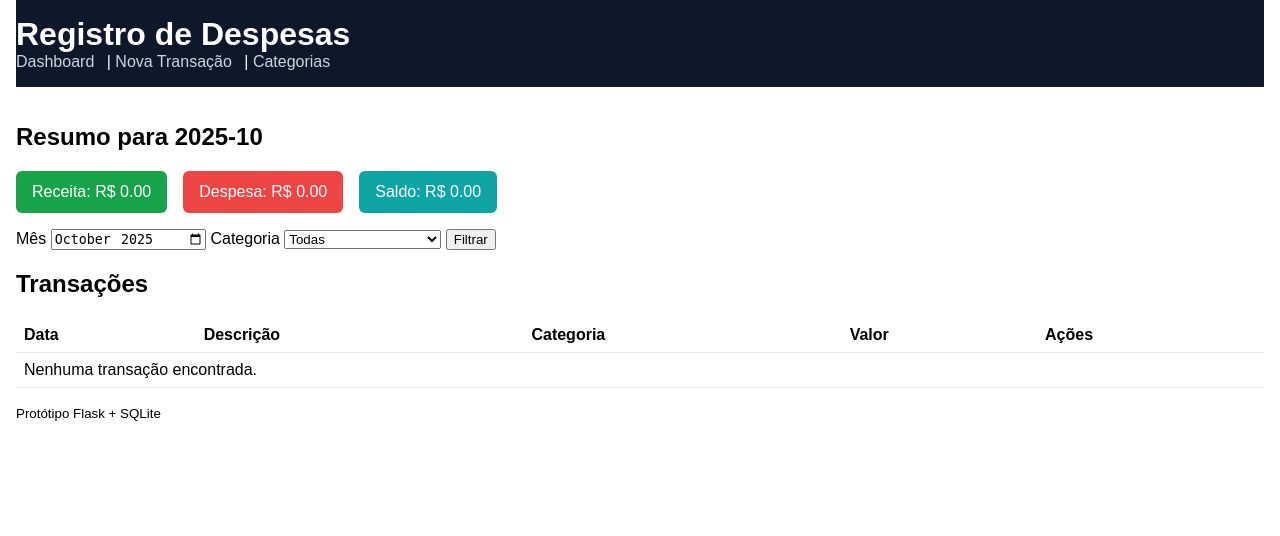
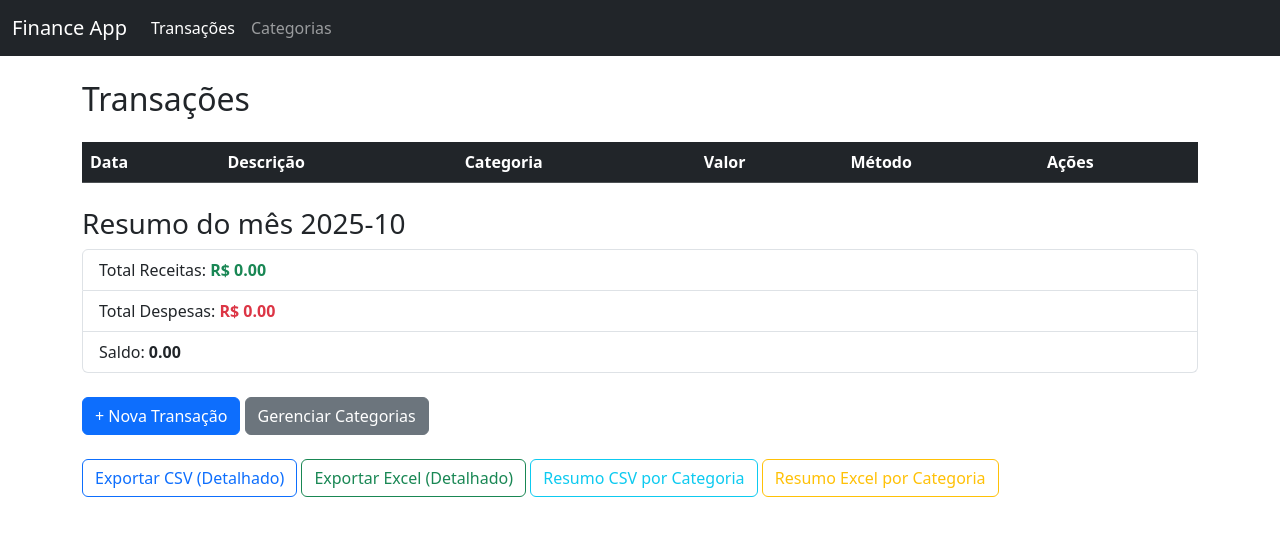
Before and after one commit to OLoading/Hack-Bro, a Flask app: page / in a window 1280 px wide. Shown: the top 536 px of the page. Run offline with Flask 3, Linux system fonts and the light colour scheme; lists and menus that the app fills with data are empty; parts of the project's set-up code (start-up, migrations or seed data) failed here and were passed over.

Commit message:
Implementação Completa
Co-Authored-By: POT1n <176447572+POT1n@users.noreply.github.com>

```diff
--- a/Templates/base.html
+++ b/Templates/base.html
@@ -1,33 +1,48 @@
 <!doctype html>
-<html lang="pt-BR">
+<html lang="pt-br">
   <head>
     <meta charset="utf-8">
-  <title>Registro de Despesas</title>
-  <link rel="stylesheet" href="{{ url_for('static', filename='styles.css') }}">
+    <title>Finance App</title>
+    <link href="https://cdn.jsdelivr.net/npm/bootstrap@5.3.3/dist/css/bootstrap.min.css" rel="stylesheet">
   </head>
   <body>
-  <header>
-    <h1>Registro de Despesas</h1>
-    <nav>
-      <a href="{{ url_for('index') }}">Dashboard</a> |
-      <a href="{{ url_for('new_transaction') }}">Nova Transação</a> |
-      <a href="{{ url_for('categories_view') }}">Categorias</a>
+
+    <!-- Navbar -->
+    <nav class="navbar navbar-expand-lg navbar-dark bg-dark">
+      <div class="container-fluid">
+        <a class="navbar-brand" href="{{ url_for('index') }}">Finance App</a>
+        <button class="navbar-toggler" type="button" data-bs-toggle="collapse" data-bs-target="#navbarNav">
+          <span class="navbar-toggler-icon"></span>
+        </button>
+        <div class="collapse navbar-collapse" id="navbarNav">
+          <ul class="navbar-nav me-auto">
+            <li class="nav-item">
+              <a class="nav-link {% if request.endpoint == 'index' %}active{% endif %}" href="{{ url_for('index') }}">Transações</a>
+            </li>
+            <li class="nav-item">
+              <a class="nav-link {% if request.endpoint in ['categories_view','edit_category'] %}active{% endif %}" href="{{ url_for('categories_view') }}">Categorias</a>
+            </li>
+          </ul>
+        </div>
+      </div>
     </nav>
-  </header>
-  <main>
+
+    <!-- Conteúdo principal -->
+    <div class="container py-4">
       {% with messages = get_flashed_messages(with_categories=true) %}
         {% if messages %}
-        <ul class="flashes">
-          {% for cat, msg in messages %}
-            <li class="flash-{{ cat }}">{{ msg }}</li>
+          {% for category, message in messages %}
+            <div class="alert alert-{{ 'success' if category=='success' else 'danger' if category=='error' else category }} alert-dismissible fade show" role="alert">
+              {{ message }}
+              <button type="button" class="btn-close" data-bs-dismiss="alert"></button>
+            </div>
           {% endfor %}
-        </ul>
         {% endif %}
       {% endwith %}
+
       {% block content %}{% endblock %}
-  </main>
-  <footer>
-    <small>Protótipo Flask + SQLite</small>
-  </footer>
+    </div>
+
+    <script src="https://cdn.jsdelivr.net/npm/bootstrap@5.3.3/dist/js/bootstrap.bundle.min.js"></script>
   </body>
 </html>
--- a/Templates/index.html
+++ b/Templates/index.html
@@ -1,51 +1,61 @@
 {% extends "base.html" %}
 {% block content %}
-  <section class="summary">
-    <h2>Resumo para {{ month }}</h2>
-    <div class="cards">
-      <div class="card income">Receita: R$ {{ '{:.2f}'.format(total_income) }}</div>
-      <div class="card expense">Despesa: R$ {{ '{:.2f}'.format(total_expense) }}</div>
-      <div class="card balance">Saldo: R$ {{ '{:.2f}'.format(balance) }}</div>
-    </div>
-  </section>
+<h2 class="mb-4">Transações</h2>
 
-  <section class="filters">
-    <form method="get" action="{{ url_for('index') }}">
-      <label>Mês <input type="month" name="month" value="{{ month }}"></label>
-      <label>Categoria
-        <select name="category">
-          <option value="">Todas</option>
-          {% for c in categories %}
-            <option value="{{ c.id }}">{{ c.name }} [{{ c.type }}]</option>
-          {% endfor %}
-        </select>
-      </label>
-      <button type="submit">Filtrar</button>
-    </form>
-  </section>
-
-  <section class="transactions">
-    <h2>Transações</h2>
-    <table>
-      <thead><tr><th>Data</th><th>Descrição</th><th>Categoria</th><th>Valor</th><th>Ações</th></tr></thead>
+<table class="table table-striped table-hover">
+  <thead class="table-dark">
+    <tr>
+      <th>Data</th>
+      <th>Descrição</th>
+      <th>Categoria</th>
+      <th>Valor</th>
+      <th>Método</th>
+      <th>Ações</th>
+    </tr>
+  </thead>
   <tbody>
     {% for t in transactions %}
     <tr>
-          <td>{{ t.date.strftime('%Y-%m-%d') }}</td>
-          <td>{{ t.description or '' }}</td>
-          <td>{{ t.category.name if t.category else '—' }}</td>
-          <td class="{{ 'income' if t.category and t.category.type=='income' else 'expense' }}">R$ {{ '{:.2f}'.format(t.amount) }}</td>
+      <td>{{ t.date.strftime('%d/%m/%Y') }}</td>
+      <td>{{ t.description }}</td>
       <td>
-            <a href="{{ url_for('edit_transaction', id=t.id) }}">Editar</a>
-            <form action="{{ url_for('delete_transaction', id=t.id) }}" method="post" style="display:inline">
-              <button type="submit">Excluir</button>
+        <span class="badge" style="background-color: {{ t.category.color if t.category else '#6c757d' }}">
+          {{ t.category.name if t.category else '' }}
+        </span>
+      </td>
+      <td class="{{ 'text-success' if t.category and t.category.type=='income' else 'text-danger' }}">
+        R$ {{ '%.2f'|format(t.amount) }}
+      </td>
+      <td>{{ t.payment_method }}</td>
+      <td>
+        <a href="{{ url_for('edit_transaction', id=t.id) }}" class="btn btn-sm btn-warning">Editar</a>
+        <form action="{{ url_for('delete_transaction', id=t.id) }}" method="post" style="display:inline;">
+          <button type="submit" class="btn btn-sm btn-danger" onclick="return confirm('Excluir esta transação?')">Excluir</button>
         </form>
       </td>
     </tr>
-        {% else %}
-        <tr><td colspan="5">Nenhuma transação encontrada.</td></tr>
     {% endfor %}
   </tbody>
 </table>
-  </section>
+
+<div class="mt-4">
+  <h3>Resumo do mês {{ month }}</h3>
+  <ul class="list-group">
+    <li class="list-group-item">Total Receitas: <span class="text-success fw-bold">R$ {{ '%.2f'|format(total_income) }}</span></li>
+    <li class="list-group-item">Total Despesas: <span class="text-danger fw-bold">R$ {{ '%.2f'|format(total_expense) }}</span></li>
+    <li class="list-group-item">Saldo: <span class="fw-bold">{{ '%.2f'|format(balance) }}</span></li>
+  </ul>
+</div>
+
+<div class="mt-4">
+  <a href="{{ url_for('new_transaction') }}" class="btn btn-primary">+ Nova Transação</a>
+  <a href="{{ url_for('categories_view') }}" class="btn btn-secondary">Gerenciar Categorias</a>
+</div>
+
+<div class="mt-4">
+  <a href="{{ url_for('export_csv') }}" class="btn btn-outline-primary">Exportar CSV (Detalhado)</a>
+  <a href="{{ url_for('export_excel') }}" class="btn btn-outline-success">Exportar Excel (Detalhado)</a>
+  <a href="{{ url_for('export_summary_csv') }}" class="btn btn-outline-info">Resumo CSV por Categoria</a>
+  <a href="{{ url_for('export_summary_excel') }}" class="btn btn-outline-warning">Resumo Excel por Categoria</a>
+</div>
 {% endblock %}
--- a/app.py
+++ b/app.py
@@ -1,10 +1,13 @@
-from flask import Flask, render_template, redirect, url_for, request, flash
+from flask import Flask, render_template, redirect, url_for, request, flash, Response, send_file
 from config import Config
 from models import db, Category, Transaction
 from forms import TransactionForm, CategoryForm
 from datetime import date
 from decimal import Decimal
 import os
+import csv
+import pandas as pd
+from io import StringIO, BytesIO
 
 def create_app():
     app = Flask(__name__)
@@ -114,6 +117,10 @@ def create_app():
         flash('Transação removida', 'info')
         return redirect(url_for('index'))
 
+    # -------------------------------
+    # CRUD de Categorias
+    # -------------------------------
+
     @app.route('/categories', methods=['GET','POST'])
     def categories_view():
         form = CategoryForm()
@@ -126,7 +133,144 @@ def create_app():
         categories = Category.query.order_by(Category.type).all()
         return render_template('categories.html', categories=categories, form=form)
 
+    @app.route('/categories/<int:id>/edit', methods=['GET','POST'])
+    def edit_category(id):
+        c = Category.query.get_or_404(id)
+        form = CategoryForm(obj=c)
+        if form.validate_on_submit():
+            c.name = form.name.data
+            c.type = form.type.data
+            c.color = form.color.data
+            db.session.commit()
+            flash('Categoria atualizada', 'success')
+            return redirect(url_for('categories_view'))
+        categories = Category.query.order_by(Category.type).all()
+        return render_template('categories.html', categories=categories, form=form, edit_id=c.id)
+
+    @app.route('/categories/<int:id>/delete', methods=['POST'])
+    def delete_category(id):
+        c = Category.query.get_or_404(id)
+        db.session.delete(c)
+        db.session.commit()
+        flash('Categoria removida', 'info')
+        return redirect(url_for('categories_view'))
+
+        # -------------------------------
+    # Exportação CSV e Excel (detalhado)
+    # -------------------------------
+
+    @app.route('/export/csv')
+    def export_csv():
+        transactions = Transaction.query.order_by(Transaction.date.desc()).all()
+
+        output = StringIO()
+        writer = csv.writer(output)
+        writer.writerow(['Data', 'Descrição', 'Categoria', 'Tipo', 'Valor', 'Método'])
+        for t in transactions:
+            writer.writerow([
+                t.date.strftime('%d/%m/%Y'),
+                t.description,
+                t.category.name if t.category else '',
+                t.category.type if t.category else '',
+                str(t.amount),
+                t.payment_method
+            ])
+
+        output.seek(0)
+        return Response(
+            output.getvalue(),
+            mimetype="text/csv",
+            headers={"Content-Disposition": "attachment;filename=relatorio.csv"}
+        )
+
+    @app.route('/export/excel')
+    def export_excel():
+        transactions = Transaction.query.order_by(Transaction.date.desc()).all()
+
+        data = []
+        for t in transactions:
+            data.append({
+                'Data': t.date.strftime('%d/%m/%Y'),
+                'Descrição': t.description,
+                'Categoria': t.category.name if t.category else '',
+                'Tipo': t.category.type if t.category else '',
+                'Valor': float(t.amount),
+                'Método': t.payment_method
+            })
+
+        df = pd.DataFrame(data)
+
+        output = BytesIO()
+        with pd.ExcelWriter(output, engine='openpyxl') as writer:
+            df.to_excel(writer, index=False, sheet_name="Transações")
+
+        output.seek(0)
+        return send_file(
+            output,
+            as_attachment=True,
+            download_name="relatorio.xlsx",
+            mimetype="application/vnd.openxmlformats-officedocument.spreadsheetml.sheet"
+        )
+
+    # -------------------------------
+    # Exportação Resumida por Categoria
+    # -------------------------------
+
+    @app.route('/export/summary/csv')
+    def export_summary_csv():
+        summary = (
+            db.session.query(Category.name, Category.type, db.func.sum(Transaction.amount))
+            .join(Transaction, Transaction.category_id == Category.id)
+            .group_by(Category.id)
+            .all()
+        )
+
+        output = StringIO()
+        writer = csv.writer(output)
+        writer.writerow(['Categoria', 'Tipo', 'Total'])
+        for name, typ, total in summary:
+            writer.writerow([name, typ, float(total or 0)])
+
+        output.seek(0)
+        return Response(
+            output.getvalue(),
+            mimetype="text/csv",
+            headers={"Content-Disposition": "attachment;filename=resumo_categorias.csv"}
+        )
+
+    @app.route('/export/summary/excel')
+    def export_summary_excel():
+        summary = (
+            db.session.query(Category.name, Category.type, db.func.sum(Transaction.amount))
+            .join(Transaction, Transaction.category_id == Category.id)
+                       .group_by(Category.id)
+            .all()
+        )
+
+        data = []
+        for name, typ, total in summary:
+            data.append({
+                'Categoria': name,
+                'Tipo': typ,
+                'Total': float(total or 0)
+            })
+
+        df = pd.DataFrame(data)
+
+        output = BytesIO()
+        with pd.ExcelWriter(output, engine='openpyxl') as writer:
+            df.to_excel(writer, index=False, sheet_name="Resumo por Categoria")
+
+        output.seek(0)
+        return send_file(
+            output,
+            as_attachment=True,
+            download_name="resumo_categorias.xlsx",
+            mimetype="application/vnd.openxmlformats-officedocument.spreadsheetml.sheet"
+        )
+
     return app
+
 
 if __name__ == '__main__':
     app = create_app()
```
Also changed, not shown: Templates/categories.html (+52 -10 lines), forms.py (+5 -14 lines), models.py (+13 -8 lines), requirements.txt (+21 -2 lines), data/app.db. Lines whose indentation alone changed are shown as unchanged.
